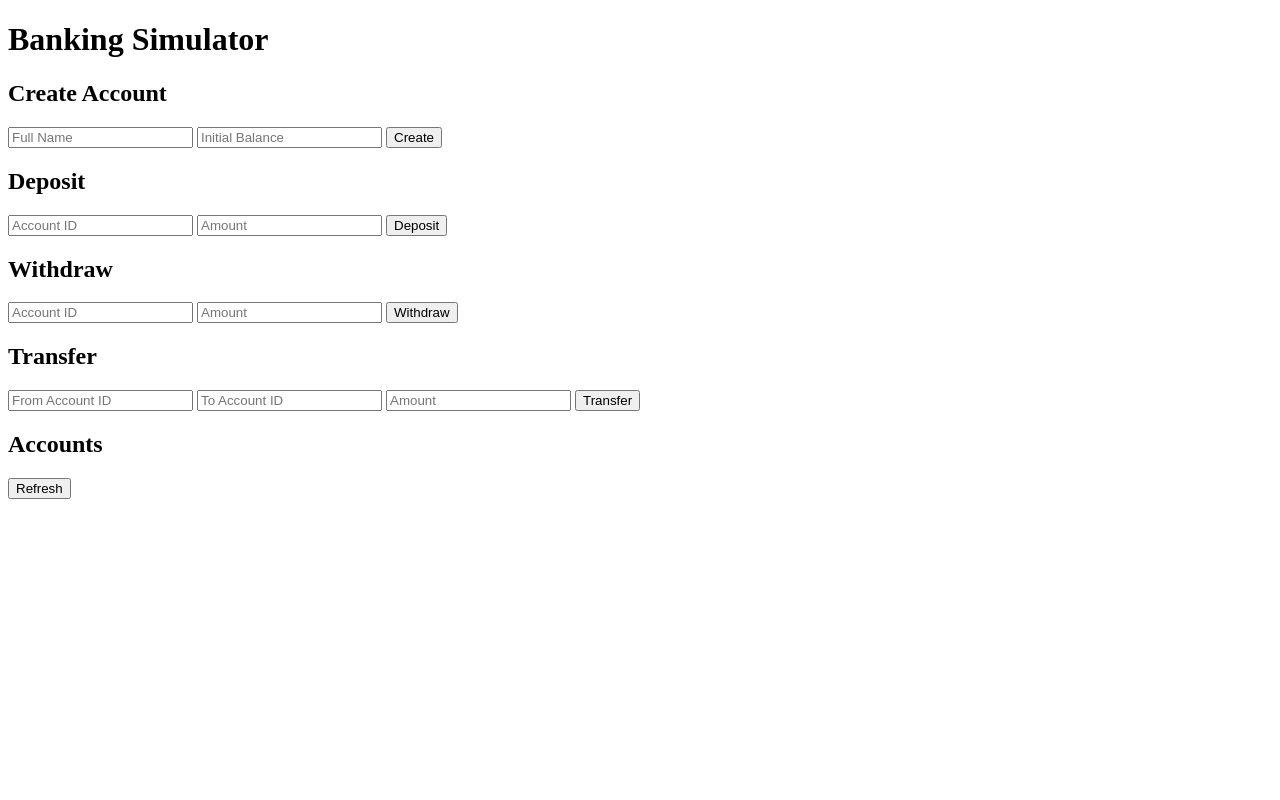
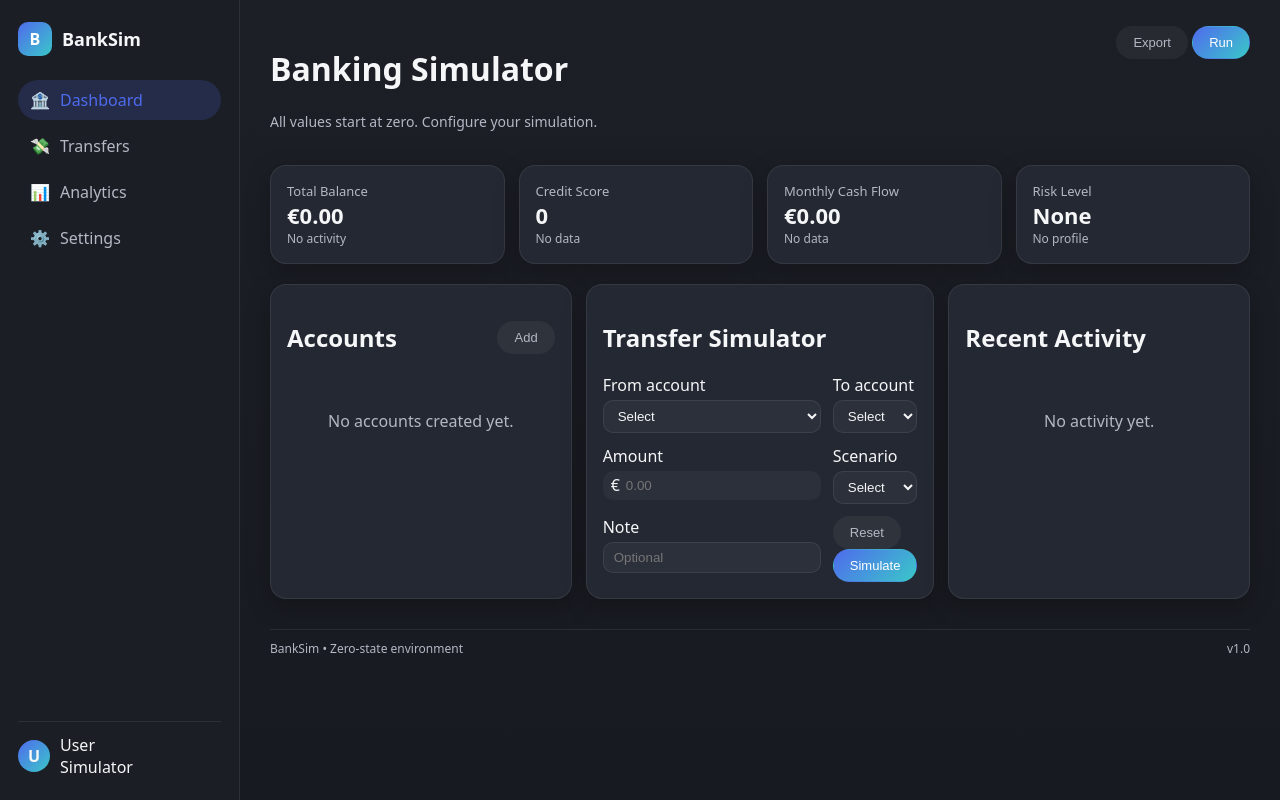
Before and after one commit to Nabil-dismay/SDP-Project-Banking-Simulator, a plain HTML site: page index.html in a window 1280 px wide. Drawn offline with Linux system fonts and the light colour scheme.

Commit message:
new html and css pushed by fadi

```diff
--- a/index.html
+++ b/index.html
@@ -1,56 +1,162 @@
 <!DOCTYPE html>
 <html lang="en">
 <head>
-    <meta charset="UTF-8">
+  <meta charset="UTF-8" />
   <title>Banking Simulator</title>
-    <link rel="stylesheet" href="styles.css">
+  <meta name="viewport" content="width=device-width, initial-scale=1.0" />
+  <link rel="stylesheet" href="styles.css" />
 </head>
 <body>
+  <div class="app-shell">
 
-<div class="container">
+    <!-- Sidebar -->
+    <aside class="sidebar">
+      <div class="logo">
+        <span class="logo-mark">B</span>
+        <span class="logo-text">BankSim</span>
+      </div>
+
+      <nav class="nav">
+        <a href="#" class="nav-item active"><span class="nav-icon">🏦</span><span>Dashboard</span></a>
+        <a href="#" class="nav-item"><span class="nav-icon">💸</span><span>Transfers</span></a>
+        <a href="#" class="nav-item"><span class="nav-icon">📊</span><span>Analytics</span></a>
+        <a href="#" class="nav-item"><span class="nav-icon">⚙️</span><span>Settings</span></a>
+      </nav>
+
+      <div class="sidebar-footer">
+        <div class="user">
+          <div class="user-avatar">U</div>
+          <div class="user-info">
+            <div class="user-name">User</div>
+            <div class="user-role">Simulator</div>
+          </div>
+        </div>
+      </div>
+    </aside>
+
+    <!-- Main -->
+    <main class="main">
+
+      <!-- Topbar -->
+      <header class="topbar">
+        <div class="topbar-left">
           <h1>Banking Simulator</h1>
+          <p class="subtitle">All values start at zero. Configure your simulation.</p>
+        </div>
+        <div class="topbar-right">
+          <button class="btn ghost">Export</button>
+          <button class="btn primary">Run</button>
+        </div>
+      </header>
 
-    <!-- Create Account -->
-    <section>
-        <h2>Create Account</h2>
-        <input type="text" id="name" placeholder="Full Name">
-        <input type="number" id="balance" placeholder="Initial Balance">
-        <button onclick="createAccount()">Create</button>
+      <!-- Summary -->
+      <section class="summary-grid">
+        <article class="card summary-card">
+          <div class="card-header"><span class="card-label">Total Balance</span></div>
+          <div class="card-body">
+            <div class="summary-value">€0.00</div>
+            <div class="summary-trend neutral">No activity</div>
+          </div>
+        </article>
+
+        <article class="card summary-card">
+          <div class="card-header"><span class="card-label">Credit Score</span></div>
+          <div class="card-body">
+            <div class="summary-value">0</div>
+            <div class="summary-trend neutral">No data</div>
+          </div>
+        </article>
+
+        <article class="card summary-card">
+          <div class="card-header"><span class="card-label">Monthly Cash Flow</span></div>
+          <div class="card-body">
+            <div class="summary-value">€0.00</div>
+            <div class="summary-trend neutral">No data</div>
+          </div>
+        </article>
+
+        <article class="card summary-card">
+          <div class="card-header"><span class="card-label">Risk Level</span></div>
+          <div class="card-body">
+            <div class="summary-value">None</div>
+            <div class="summary-trend neutral">No profile</div>
+          </div>
+        </article>
       </section>
 
-    <!-- Deposit -->
-    <section>
-        <h2>Deposit</h2>
-        <input type="number" id="depositAccountId" placeholder="Account ID">
-        <input type="number" id="depositAmount" placeholder="Amount">
-        <button onclick="deposit()">Deposit</button>
-    </section>
+      <!-- Main grid -->
+      <section class="content-grid">
 
-    <!-- Withdraw -->
-    <section>
-        <h2>Withdraw</h2>
-        <input type="number" id="withdrawAccountId" placeholder="Account ID">
-        <input type="number" id="withdrawAmount" placeholder="Amount">
-        <button onclick="withdraw()">Withdraw</button>
+        <!-- Accounts -->
+        <section class="card accounts-card">
+          <div class="card-header">
+            <h2>Accounts</h2>
+            <button class="btn ghost small">Add</button>
+          </div>
+          <div class="card-body accounts-list empty-state">
+            <p>No accounts created yet.</p>
+          </div>
         </section>
 
         <!-- Transfer -->
-    <section>
-        <h2>Transfer</h2>
-        <input type="number" id="fromId" placeholder="From Account ID">
-        <input type="number" id="toId" placeholder="To Account ID">
-        <input type="number" id="transferAmount" placeholder="Amount">
-        <button onclick="transfer()">Transfer</button>
+        <section class="card transfer-card">
+          <div class="card-header"><h2>Transfer Simulator</h2></div>
+          <div class="card-body">
+            <form class="form-grid">
+
+              <div class="form-field">
+                <label>From account</label>
+                <select><option value="">Select</option></select>
+              </div>
+
+              <div class="form-field">
+                <label>To account</label>
+                <select><option value="">Select</option></select>
+              </div>
+
+              <div class="form-field">
+                <label>Amount</label>
+                <div class="input-with-prefix">
+                  <span>€</span>
+                  <input type="number" placeholder="0.00" min="0" step="0.01" />
+                </div>
+              </div>
+
+              <div class="form-field">
+                <label>Scenario</label>
+                <select><option value="">Select</option></select>
+              </div>
+
+              <div class="form-field full-width">
+                <label>Note</label>
+                <input type="text" placeholder="Optional" />
+              </div>
+
+              <div class="form-actions">
+                <button type="reset" class="btn ghost">Reset</button>
+                <button type="button" class="btn primary">Simulate</button>
+              </div>
+
+            </form>
+          </div>
         </section>
 
-    <!-- Account List -->
-    <section>
-        <h2>Accounts</h2>
-        <button onclick="loadAccounts()">Refresh</button>
-        <ul id="accountsList"></ul>
+        <!-- Activity -->
+        <section class="card activity-card">
+          <div class="card-header"><h2>Recent Activity</h2></div>
+          <div class="card-body activity-body empty-state">
+            <p>No activity yet.</p>
+          </div>
         </section>
+
+      </section>
+
+      <footer class="footer">
+        <span>BankSim • Zero-state environment</span>
+        <span>v1.0</span>
+      </footer>
+
+    </main>
   </div>
-
-<script src="app.js"></script>
 </body>
 </html>
--- /dev/null
+++ b/styles.css
@@ -0,0 +1,282 @@
+:root {
+  /* Neutral palette */
+  --bg: #1c1f26;
+  --bg-panel: #242832;
+  --bg-soft: #2c303b;
+
+  /* Accent palette (subtle, professional) */
+  --accent: #4f6bed;
+  --accent2: #3ac7c9;
+
+  /* Text */
+  --text: #f5f6f7;
+  --text-muted: #b3b8c4;
+
+  /* Status colors */
+  --success: #3dd68c;
+  --danger: #e05f6b;
+
+  /* Borders & shadows */
+  --border: rgba(255, 255, 255, 0.08);
+  --shadow-soft: 0 8px 24px rgba(0, 0, 0, 0.25);
+
+  /* Radii */
+  --radius-lg: 16px;
+  --radius-md: 10px;
+  --radius-pill: 999px;
+
+  --font-sans: system-ui, "Segoe UI", sans-serif;
+}
+
+* {
+  box-sizing: border-box;
+}
+
+body {
+  margin: 0;
+  font-family: var(--font-sans);
+  background: linear-gradient(180deg, #1c1f26 0%, #171a20 100%);
+  color: var(--text);
+}
+
+/* Layout */
+.app-shell {
+  display: grid;
+  grid-template-columns: 240px 1fr;
+  min-height: 100vh;
+}
+
+/* Sidebar */
+.sidebar {
+  background: #1b1e25;
+  padding: 22px 18px;
+  border-right: 1px solid var(--border);
+  display: flex;
+  flex-direction: column;
+  gap: 24px;
+}
+
+.logo {
+  display: flex;
+  align-items: center;
+  gap: 10px;
+}
+
+.logo-mark {
+  width: 34px;
+  height: 34px;
+  border-radius: 10px;
+  background: linear-gradient(135deg, var(--accent), var(--accent2));
+  display: flex;
+  align-items: center;
+  justify-content: center;
+  font-weight: 700;
+  color: white;
+}
+
+.logo-text {
+  font-size: 18px;
+  font-weight: 600;
+}
+
+.nav {
+  display: flex;
+  flex-direction: column;
+  gap: 6px;
+}
+
+.nav-item {
+  display: flex;
+  align-items: center;
+  gap: 10px;
+  padding: 9px 12px;
+  border-radius: var(--radius-pill);
+  color: var(--text-muted);
+  text-decoration: none;
+  transition: 0.2s;
+}
+
+.nav-item:hover {
+  background: rgba(255, 255, 255, 0.06);
+  color: var(--text);
+}
+
+.nav-item.active {
+  background: rgba(79, 107, 237, 0.18);
+  color: var(--accent);
+}
+
+.sidebar-footer {
+  margin-top: auto;
+  padding-top: 12px;
+  border-top: 1px solid var(--border);
+}
+
+.user {
+  display: flex;
+  align-items: center;
+  gap: 10px;
+}
+
+.user-avatar {
+  width: 32px;
+  height: 32px;
+  border-radius: 999px;
+  background: linear-gradient(135deg, var(--accent), var(--accent2));
+  display: flex;
+  align-items: center;
+  justify-content: center;
+  font-weight: 600;
+}
+
+/* Main */
+.main {
+  padding: 26px 30px;
+  display: flex;
+  flex-direction: column;
+  gap: 20px;
+}
+
+.topbar {
+  display: flex;
+  justify-content: space-between;
+  align-items: flex-start;
+}
+
+.subtitle {
+  color: var(--text-muted);
+  font-size: 14px;
+}
+
+/* Buttons */
+.btn {
+  border-radius: var(--radius-pill);
+  padding: 8px 16px;
+  font-size: 13px;
+  cursor: pointer;
+  border: 1px solid transparent;
+  transition: 0.2s;
+}
+
+.btn.primary {
+  background: linear-gradient(135deg, var(--accent), var(--accent2));
+  color: white;
+}
+
+.btn.primary:hover {
+  opacity: 0.9;
+}
+
+.btn.ghost {
+  background: rgba(255, 255, 255, 0.05);
+  color: var(--text-muted);
+}
+
+.btn.ghost:hover {
+  color: var(--text);
+}
+
+/* Cards */
+.card {
+  background: var(--bg-panel);
+  border-radius: var(--radius-lg);
+  padding: 16px;
+  border: 1px solid var(--border);
+  box-shadow: var(--shadow-soft);
+}
+
+.card-header {
+  display: flex;
+  justify-content: space-between;
+  align-items: center;
+}
+
+.card-label {
+  color: var(--text-muted);
+  font-size: 13px;
+}
+
+/* Summary */
+.summary-grid {
+  display: grid;
+  grid-template-columns: repeat(4, 1fr);
+  gap: 14px;
+}
+
+.summary-value {
+  font-size: 22px;
+  font-weight: 600;
+}
+
+.summary-trend {
+  font-size: 12px;
+  color: var(--text-muted);
+}
+
+/* Content grid */
+.content-grid {
+  display: grid;
+  grid-template-columns: 1fr 1fr 1fr;
+  gap: 14px;
+}
+
+/* Form */
+.form-grid {
+  display: grid;
+  grid-template-columns: 1fr 1fr;
+  gap: 12px;
+}
+
+.form-field {
+  display: flex;
+  flex-direction: column;
+  gap: 4px;
+}
+
+input,
+select {
+  background: var(--bg-soft);
+  border: 1px solid var(--border);
+  padding: 7px 10px;
+  border-radius: 10px;
+  color: var(--text);
+}
+
+input:focus,
+select:focus {
+  border-color: var(--accent);
+  box-shadow: 0 0 0 2px rgba(79, 107, 237, 0.25);
+}
+
+.input-with-prefix {
+  display: flex;
+  align-items: center;
+  gap: 6px;
+  background: var(--bg-soft);
+  border-radius: 10px;
+  padding: 0 8px;
+}
+
+.input-with-prefix input {
+  background: transparent;
+  border: none;
+  padding-left: 0;
+}
+
+/* Empty states */
+.empty-state {
+  text-align: center;
+  color: var(--text-muted);
+  padding: 20px 0;
+}
+
+/* Footer */
+.footer {
+  margin-top: 10px;
+  padding-top: 10px;
+  border-top: 1px solid var(--border);
+  display: flex;
+  justify-content: space-between;
+  font-size: 12px;
+  color: var(--text-muted);
+}
```
Lines whose indentation alone changed are shown as unchanged.
